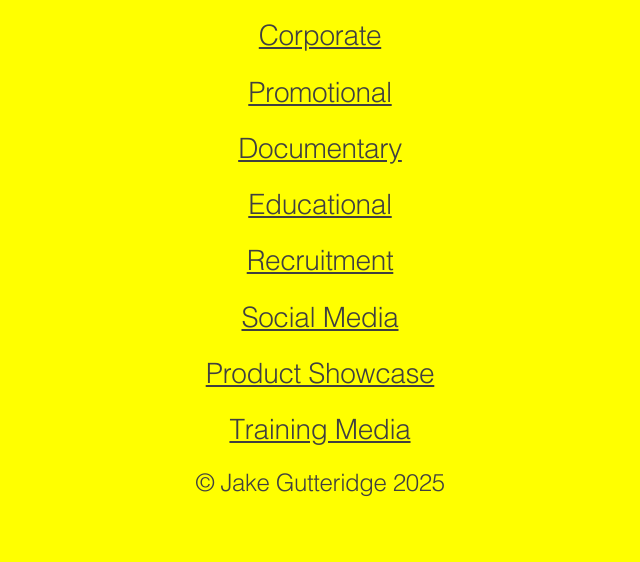
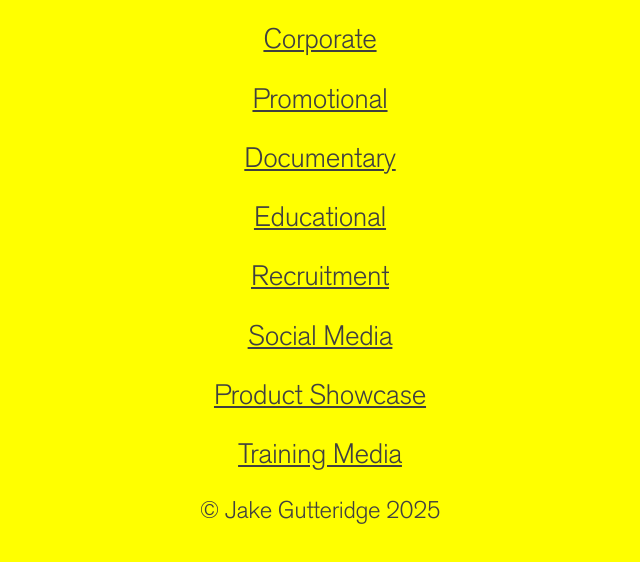
Before and after one commit to jakelgutteridge/jakegutteridgevideo, a plain HTML site: page 1index.html in a window 1280 px wide. Shown: the part 144-706 px from the top of the page, without its empty margins (320-960 px from the left). Drawn offline with Linux system fonts and the light colour scheme.

Commit message:
Update styles.css

```diff
--- a/styles.css
+++ b/styles.css
@@ -4,7 +4,7 @@ body {width: 100%;
   padding: 20px;
   color: #404040;
   background-color: #ffff00;
-  font-family: "Helvetica Light";
+  font-family: "Akzidenz Grotesk Pro Light";
   letter-spacing: -0.4px;
   font-size: 24px;
   }
@@ -20,7 +20,7 @@ letter-spacing: -0.4px;
 }
 
 h2 {font-weight: normal;
-font-family: "Helvetica Light";
+font-family: "Akzidenz Grotesk Pro Light";
 color: #404040;
 font-size: 28px;
 letter-spacing: -0.4px;}
```
